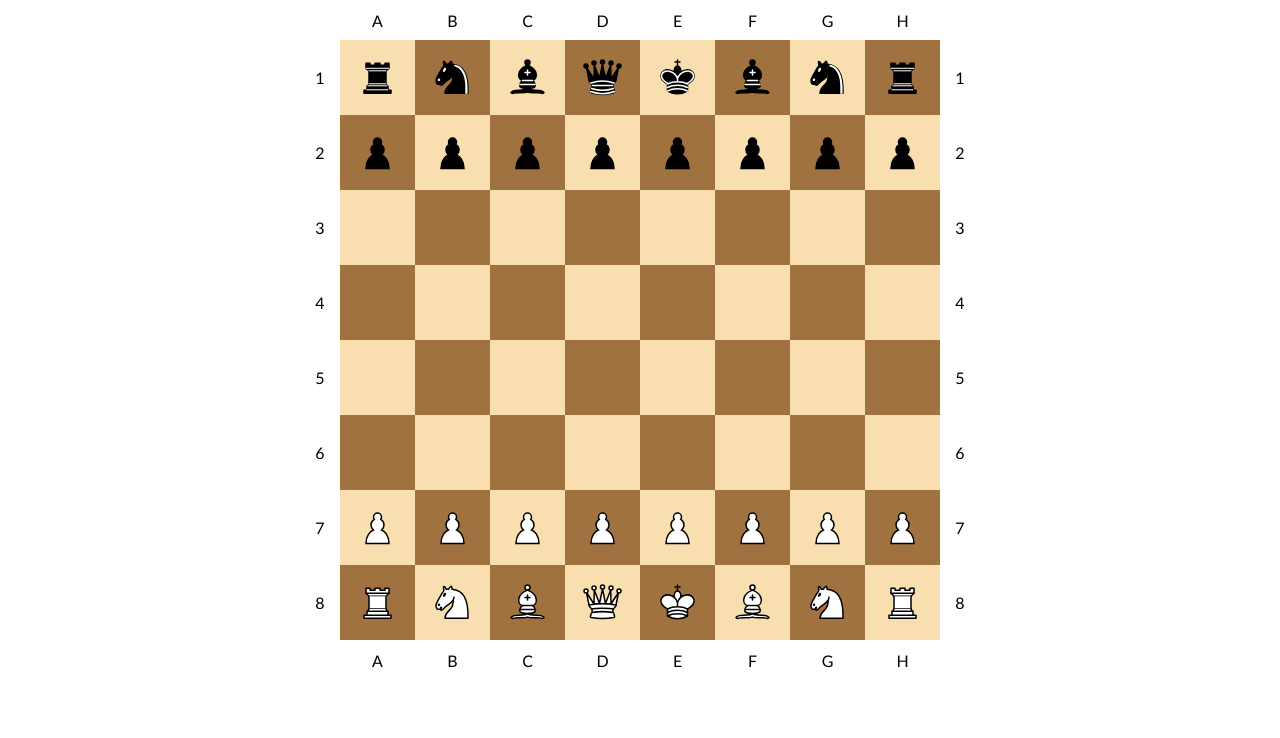
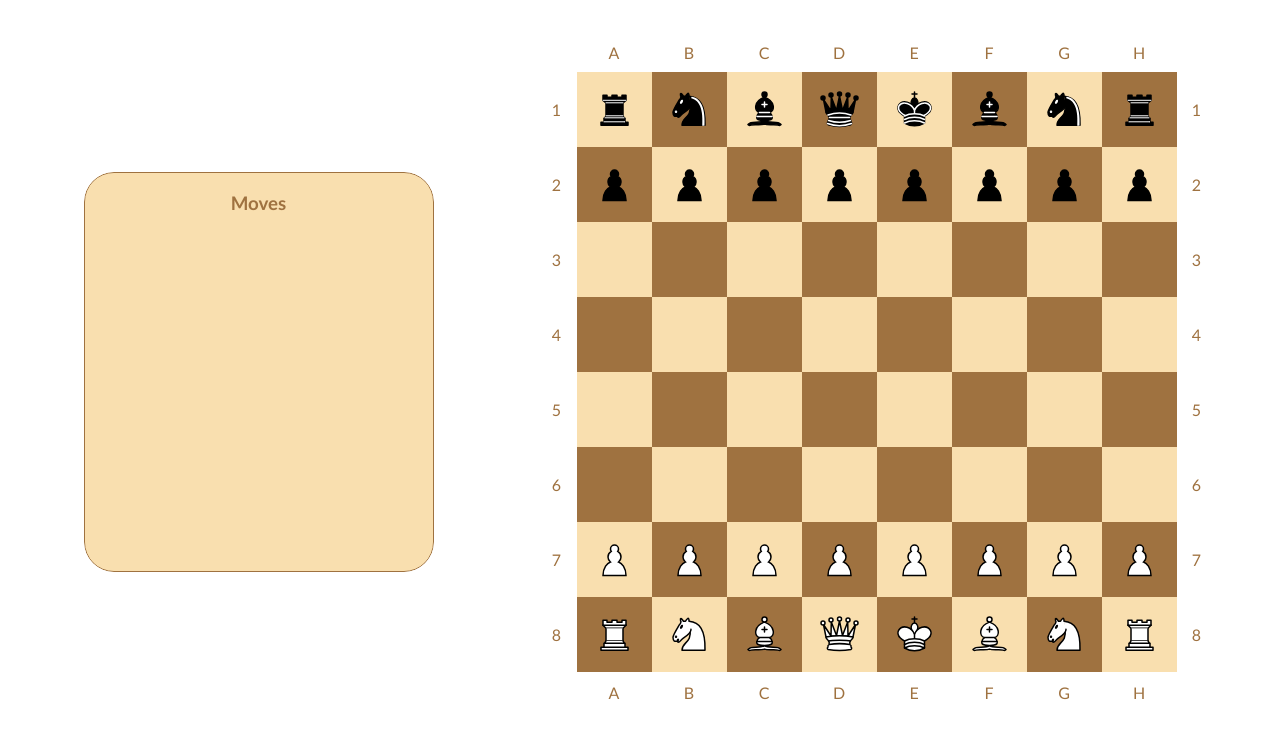
Before and after one commit to valeriegc/Chess, a SvelteKit app: page / in a window 1280 px wide. Shown: the top 738 px of the page. Built offline with nearby package versions, Linux system fonts and the light colour scheme.

Commit message:
initial build of move box

```diff
--- a/src/global.ts
+++ b/src/global.ts
@@ -82,3 +82,12 @@ export const onBoardEdge = (direction: string, currentSquare: number) => {
 	}
 	return edge;
 };
+
+export const alphaCalc = (i: number) => {
+	let rowNumber = rowFinder(i).toString();
+	let columnId = columnFinder(i) - 1;
+	let correctLetter = letters[columnId];
+	return correctLetter + rowNumber;
+};
+export const letters = ['A', 'B', 'C', 'D', 'E', 'F', 'G', 'H'];
+export const numbers = [1, 2, 3, 4, 5, 6, 7, 8];
--- a/src/routes/+page.svelte
+++ b/src/routes/+page.svelte
@@ -1,5 +1,18 @@
 <script>
 	import Board from './Board.svelte';
+	import MoveBox from './MoveBox.svelte';
 </script>
 
-<Board />
+<div class="container">
+	<MoveBox />
+	<Board />
+</div>
+
+<style>
+	.container {
+		display: flex;
+		flex-direction: row;
+		padding: 2rem;
+		width: 1300px;
+	}
+</style>
--- a/src/routes/Board.svelte
+++ b/src/routes/Board.svelte
@@ -6,7 +6,7 @@
 	import { kingCheckMate, kingChecked } from '../functions/kingChecked';
 	import KingB from '../pieces/King_B.svelte';
 	import KingW from '../pieces/King_W.svelte';
-	import { isKingCastling } from '../global';
+	import { alphaCalc, isKingCastling, letters } from '../global';
 	import type { SvelteComponent } from 'svelte';
 
 	let turn = 'white';
@@ -41,6 +41,7 @@
 		addMoves(selectedSquare, newSquare, selectedPiece!);
 		selectedSquare = -1;
 		allowedMoves = [];
+		console.log($moves);
 	};
 	const updateSelection = (newSquare: number) => {
 		const kingToCheck = turn == 'white' ? KingB : KingW;
@@ -70,11 +71,16 @@
 	};
 
 	const addMoves = (previouspos: number, newpos: number, piece: typeof SvelteComponent) => {
+		const preAlph = alphaCalc(previouspos);
+		const postAlph = alphaCalc(newpos);
 		$moves.push({
 			pre: previouspos,
 			post: newpos,
-			component: piece
+			component: piece,
+			preCoord: preAlph,
+			postCoord: postAlph
 		});
+		$moves = $moves;
 	};
 
 	const castleTheKing = (oldKingLoc: number, oldTowerLoc: number, board: Square[]) => {
@@ -114,8 +120,6 @@
 		selectedSquare = -1;
 		allowedMoves = [];
 	};
-
-	const letters = ['A', 'B', 'C', 'D', 'E', 'F', 'G', 'H'];
 
 	const darkSquares = [
 		1, 3, 5, 7, 8, 10, 12, 14, 17, 19, 21, 23, 24, 26, 28, 30, 33, 35, 37, 39, 40, 42, 44, 46, 49,
@@ -180,7 +184,7 @@
 		height: 680px;
 		width: 680px;
 		margin: auto;
-		color: black;
+		color: var(--darkSquare);
 	}
 	.boardX {
 		display: flex;
--- /dev/null
+++ b/src/routes/MoveBox.svelte
@@ -0,0 +1,78 @@
+<script>
+	import { moves } from '../stores';
+</script>
+
+<div class="outerMove">
+	<div class="moveBox">
+		<h3>Moves</h3>
+		{#each $moves as move}
+			<div class="moveLine">
+				<div class="pieceBox">
+					<svelte:component this={move.component} />
+				</div>
+
+				<p>
+					Moved from <strong>{move.postCoord}</strong>
+					to
+					<strong>{move.preCoord}</strong>
+				</p>
+			</div>
+		{/each}
+	</div>
+</div>
+
+<style>
+	.outerMove {
+		border-radius: 30px;
+		height: 400px;
+		width: 350px;
+		overflow: hidden;
+		margin: auto;
+	}
+	.moveBox {
+		border-radius: 30px;
+		height: 400px;
+		width: 350px;
+		background-color: var(--lightSquare);
+		border: solid 1px var(--darkSquare);
+		overflow-y: scroll;
+	}
+	h3 {
+		text-align: center;
+		margin-bottom: 1rem;
+		color: var(--darkSquare);
+	}
+	.moveLine {
+		border-bottom: solid 1px var(--darkSquare);
+		display: flex;
+		flex-direction: row;
+		color: black;
+		padding-left: 3rem;
+	}
+	p {
+		margin-left: 2rem;
+		color: var(--darkSquare);
+	}
+	::-webkit-scrollbar {
+		width: 15px;
+	}
+
+	/* Track */
+	::-webkit-scrollbar-track {
+		background: transparent;
+		-webkit-border-radius: 10px;
+		border-radius: 10px;
+	}
+
+	/* Handle */
+	::-webkit-scrollbar-thumb {
+		background: var(--darkSquare);
+		-webkit-border-radius: 10px;
+		border-radius: 10px;
+	}
+
+	/* Handle on hover */
+	::-webkit-scrollbar-thumb:hover {
+		background: white;
+	}
+</style>
--- a/src/stores.ts
+++ b/src/stores.ts
@@ -11,5 +11,7 @@ export interface Move {
 	pre: number;
 	post: number;
 	component: typeof SvelteComponent | null;
+	preCoord: string;
+	postCoord: string;
 }
 export const moves = writable<Move[]>([]);
```
